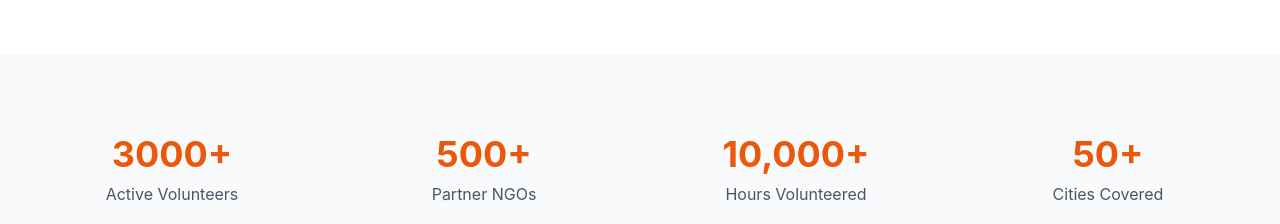
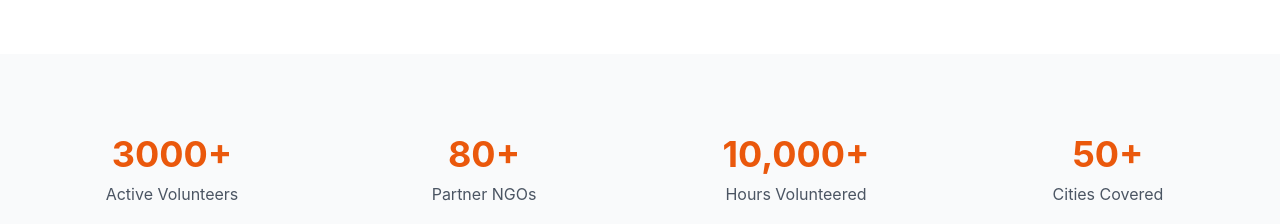
Before and after one commit to projectmaukajpis/mauka-platform, a React (Vite) app: page / in a window 1280 px wide. Shown: the part 1020-1244 px from the top of the page. Built offline with nearby package versions, Linux system fonts and the light colour scheme; no server answers.

Commit message:
Updated HomePage.tsx

```diff
--- a/src/pages/HomePage.tsx
+++ b/src/pages/HomePage.tsx
@@ -101,7 +101,7 @@
               <div className="text-gray-600">Active Volunteers</div>
             </div>
             <div>
-              <div className="text-3xl md:text-4xl font-bold text-orange-600 mb-2">500+</div>
+              <div className="text-3xl md:text-4xl font-bold text-orange-600 mb-2">80+</div>
               <div className="text-gray-600">Partner NGOs</div>
             </div>
             <div>
```
